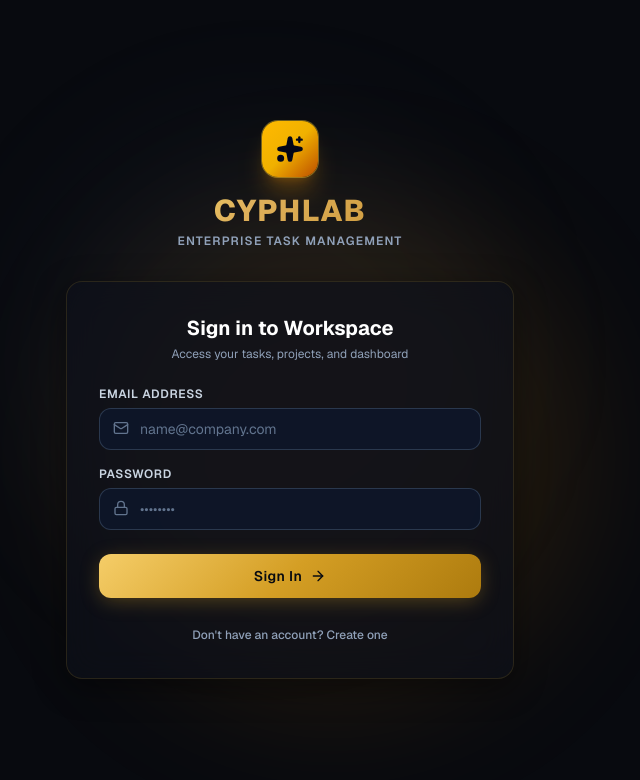
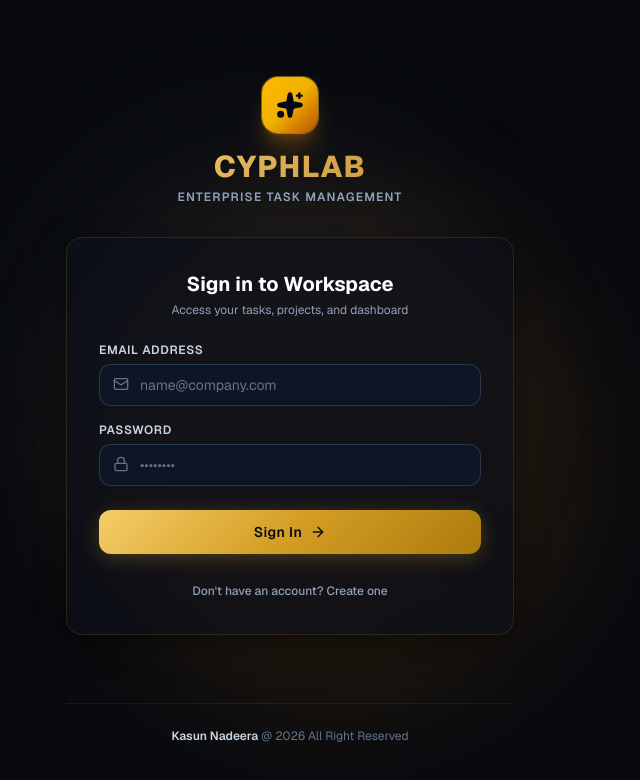
Before and after one commit to nadeera-se22018/cyphlab-task-manager, a Next.js app in the folder frontend/: page /login in a window 1280 px wide. Shown: the top 780 px of the page, without its empty margins (350-990 px from the left). Built offline with nearby package versions, Linux system fonts and the light colour scheme; no server answers.

Commit message:
feat: implement authentication page, protected dashboard layout, and shared footer component

```diff
--- a/frontend/src/app/(dashboard)/layout.jsx
+++ b/frontend/src/app/(dashboard)/layout.jsx
@@ -5,6 +5,7 @@ import { useRouter } from 'next/navigation';
 import Cookies from 'js-cookie';
 import Sidebar from '../../components/Sidebar';
 import Navbar from '../../components/Navbar';
+import Footer from '../../components/Footer';
 
 const subscribe = () => () => {};
 const getSnapshot = () => Cookies.get('token') || '';
@@ -37,6 +38,7 @@ export default function DashboardLayout({ children }) {
       <div className="flex-1 flex flex-col min-h-screen relative z-10">
         <Navbar />
         <main className="flex-1 p-6 md:p-8 max-w-7xl w-full mx-auto">{children}</main>
+        <Footer />
       </div>
     </div>
   );
--- a/frontend/src/app/login/page.jsx
+++ b/frontend/src/app/login/page.jsx
@@ -5,6 +5,7 @@ import { useRouter } from 'next/navigation';
 import Cookies from 'js-cookie';
 import { Sparkles, Lock, Mail, User, Shield, ArrowRight } from 'lucide-react';
 import api from '../../lib/axios';
+import Footer from '../../components/Footer';
 
 export default function LoginPage() {
   const router = useRouter();
@@ -43,12 +44,14 @@ export default function LoginPage() {
   };
 
   return (
-    <div className="flex min-h-screen items-center justify-center bg-[#080A0F] px-4 py-12 relative overflow-hidden">
+    <div className="flex min-h-screen flex-col items-center justify-between bg-[#080A0F] px-4 py-8 relative overflow-hidden">
       {/* Ambient background glows */}
       <div className="fixed top-1/4 left-1/3 w-[32rem] h-[32rem] bg-amber-500/10 rounded-full blur-3xl pointer-events-none" />
       <div className="fixed bottom-1/4 right-1/3 w-[30rem] h-[30rem] bg-slate-400/5 rounded-full blur-3xl pointer-events-none" />
 
-      <div className="w-full max-w-md relative z-10">
+      <div className="w-full" />
+
+      <div className="w-full max-w-md relative z-10 my-auto">
         {/* Brand Emblem */}
         <div className="text-center mb-8">
           <div className="w-14 h-14 mx-auto rounded-2xl bg-gradient-to-br from-amber-400 via-yellow-500 to-amber-700 flex items-center justify-center shadow-xl shadow-amber-500/25 ring-1 ring-amber-300/40 mb-4">
@@ -200,6 +203,10 @@ export default function LoginPage() {
           </form>
         </div>
       </div>
+
+      <div className="w-full max-w-md relative z-10 pt-6">
+        <Footer />
+      </div>
     </div>
   );
 }
--- /dev/null
+++ b/frontend/src/components/Footer.jsx
@@ -0,0 +1,19 @@
+import Link from 'next/link';
+
+export default function Footer() {
+  return (
+    <footer className="py-6 border-t border-amber-500/10 text-center text-xs text-slate-500">
+      <p>
+        <Link
+          href="https://kasun-nadeera.vercel.app/"
+          target="_blank"
+          rel="noopener noreferrer"
+          className="font-semibold text-slate-300 hover:text-amber-400 hover:underline transition-colors"
+        >
+          Kasun Nadeera
+        </Link>{' '}
+        @ 2026 All Right Reserved
+      </p>
+    </footer>
+  );
+}
```
